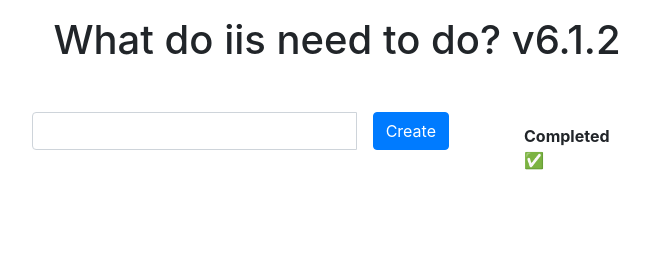
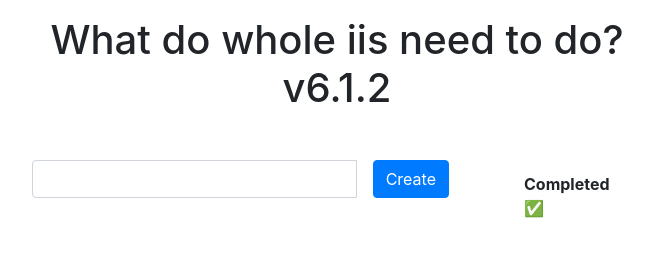
Before and after one commit to Abid-Amjad/todo-app, a website: page public/index.html in a window 1280 px wide. Shown: the whole page, without its empty margins (303-956 px from the left). Drawn offline with nearby package versions, Linux system fonts and the light colour scheme; no server answers.

Commit message:
todoupdate

```diff
--- a/public/index.html
+++ b/public/index.html
@@ -10,7 +10,7 @@
   </head>
   <body>
     <div class="container mt-3 w-50">
-      <h1 class="mb-5 text-center">What do iis need to do? v6.1.2</h1>
+      <h1 class="mb-5 text-center">What do whole iis need to do? v6.1.2</h1>
       <div class="row">
         <div class="col-9 pr-5">
           <div class="input-group mb-3">
```
